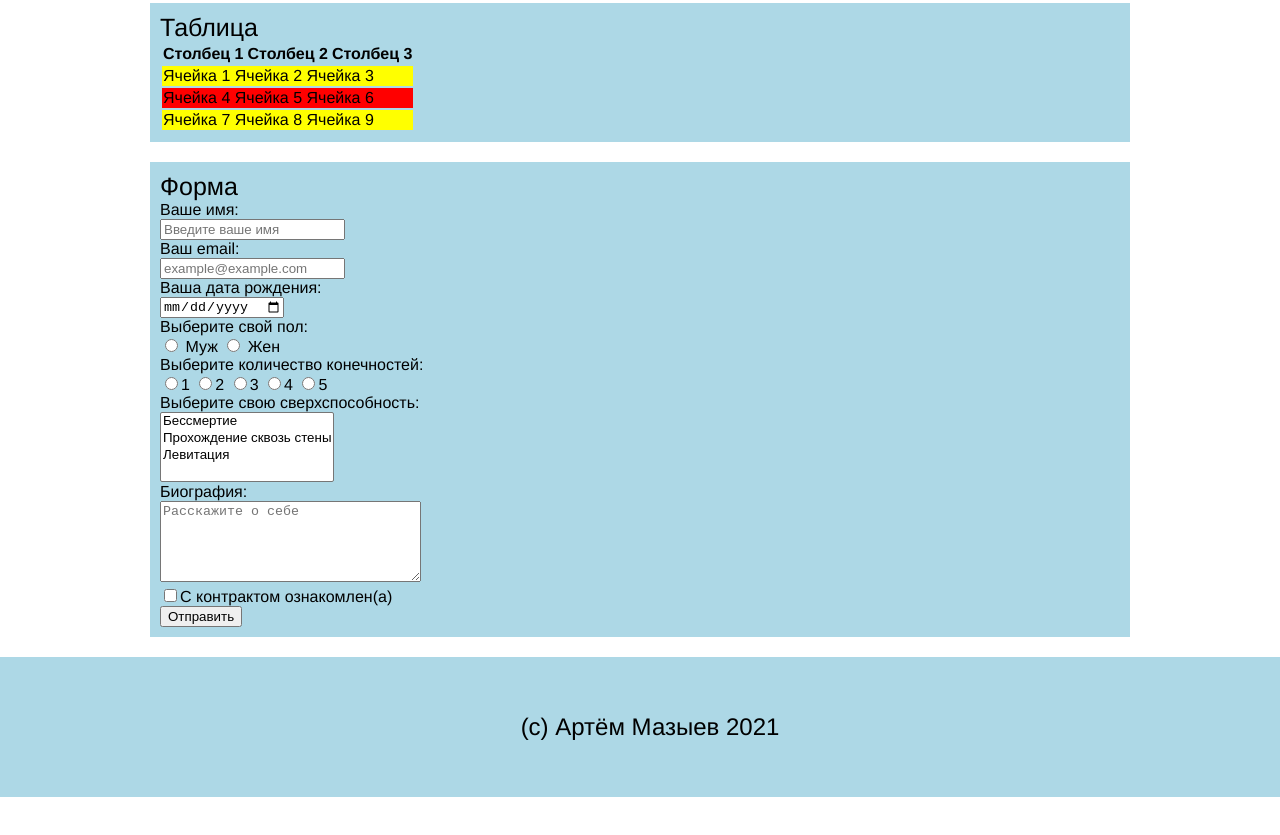
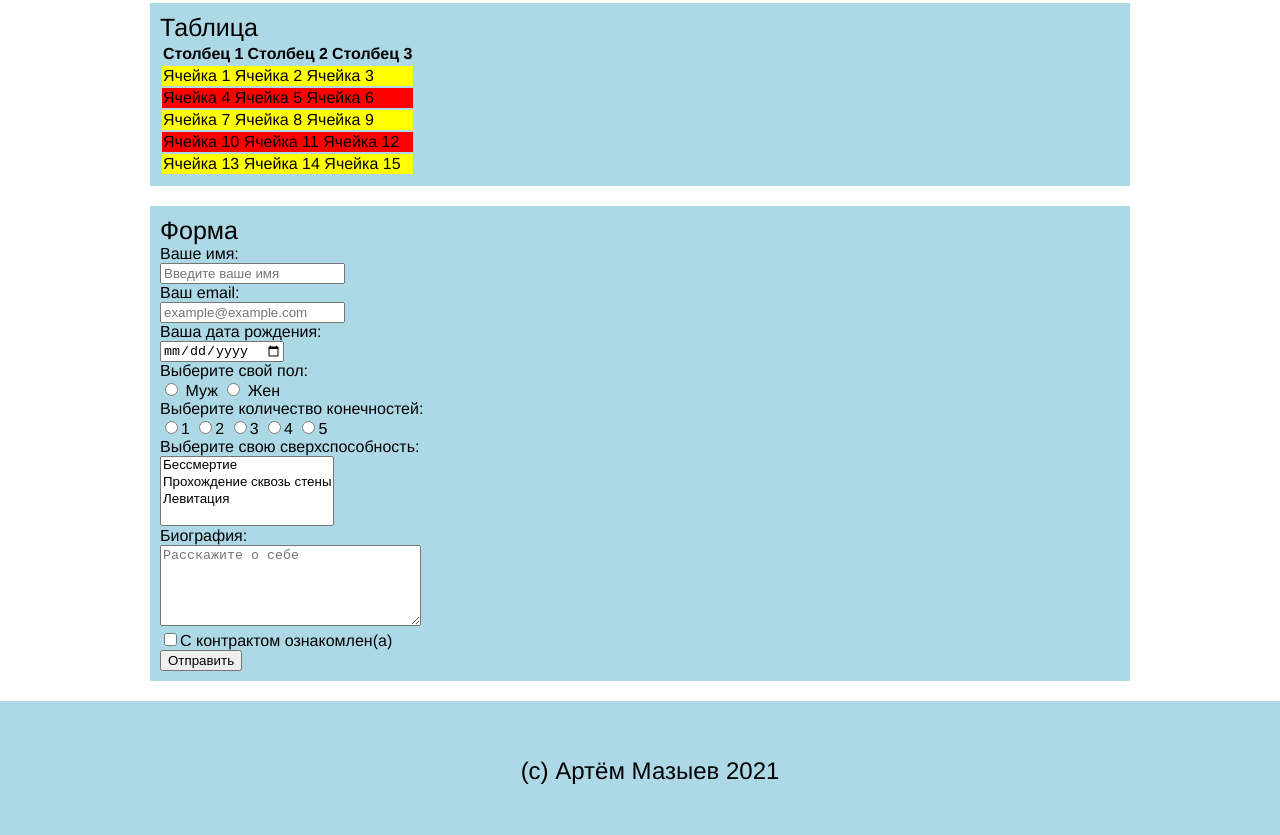
Before and after one commit to ArtemMazyev210/homework2, a plain HTML site: page index.html in a window 1280 px wide. Shown: the part 1256-2091 px from the top of the page. Before the commit the page ends 2053 px from the top, so only its background shows below. Drawn offline with Linux system fonts and the light colour scheme.

Commit message:
Add files via upload

```diff
--- a/index.html
+++ b/index.html
@@ -166,6 +166,12 @@
             <tr class="odd-number">
                 <td colspan="3">Ячейка 7 Ячейка 8 Ячейка 9</td>
             </tr>
+            <tr class="even-number">
+                <td colspan="3">Ячейка 10 Ячейка 11 Ячейка 12</td>
+            </tr>
+            <tr class="odd-number">
+                <td colspan="3">Ячейка 13 Ячейка 14 Ячейка 15</td>
+            </tr>
         </table>
     </div>
 
```
